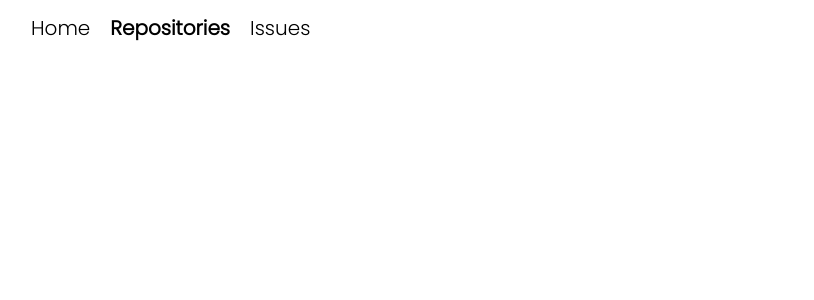
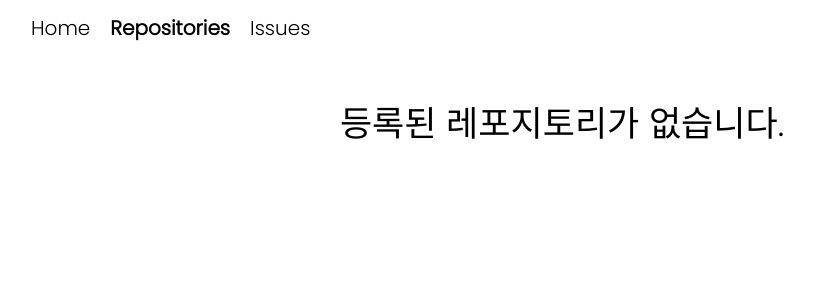
Before and after one commit to peacemaker474/searchRepository, a React (Create React App) app: page /repos in a window 1280 px wide. Shown: the top 300 px of the page, without its empty margins (78-892 px from the left). Built offline with nearby package versions, Linux system fonts and the light colour scheme.

Commit message:
[FIX] Error Repositories Page not re-render
레포지토리 페이지 리렌더링이 안 일어나는 현상 수정

```diff
--- a/src/components/Repository/Repositories.jsx
+++ b/src/components/Repository/Repositories.jsx
@@ -2,12 +2,11 @@ import React from 'react';
 import styled from 'styled-components';
 import Toggle from './Toggle';
 
-export default function Repositories({ repos }) {
-    console.log(repos);
+export default function Repositories({ repos, setRepos }) {
     return (
-        <RepositoriesWrapper repos={repos?.length === 0 ? true : false}>
+        <RepositoriesWrapper repos={!repos || repos?.length === 0 ? true : false}>
             {
-                repos?.length === 0 ? <NoneReposTitle> 등록된 레포지토리가 없습니다. </NoneReposTitle> :
+                !repos || repos?.length === 0 ? <NoneReposTitle> 등록된 레포지토리가 없습니다. </NoneReposTitle> :
                     repos?.map((item) => (
                         <RepositoryList key={item.id} data-name={item.name}>
                             <RepoHeader>
@@ -22,7 +21,7 @@ export default function Repositories({ repos }) {
                                 </OnwerBox>
                                 <RepoUpdated> Updated {item.updated_at.slice(0, 10).replaceAll(",", "-")} </RepoUpdated>
                             </RepoFooter>
-                            <Toggle repoId={item.id} />
+                            <Toggle repoId={item.id} setRepos={setRepos} repos={repos} />
                         </RepositoryList>
                     ))
             }
--- a/src/components/Repository/Toggle.jsx
+++ b/src/components/Repository/Toggle.jsx
@@ -2,7 +2,7 @@ import React, { useState } from 'react';
 import styled from 'styled-components';
 import { removeReposData } from '../../network/api';
 
-export default function Toggle({ repoId }) {
+export default function Toggle({ repoId, repos, setRepos }) {
     const [isVisble, setIsVisble] = useState(false);
 
     const handleToggle = () => {
@@ -11,6 +11,8 @@ export default function Toggle({ repoId }) {
 
     const handleRemoveRepo = () => {
         removeReposData(repoId)
+        const newRepo = repos.filter((item) => String(item.id) !== String(repoId));
+        setRepos(newRepo);
     }
 
     return (
--- a/src/pages/ReposPage.jsx
+++ b/src/pages/ReposPage.jsx
@@ -13,12 +13,14 @@ export default function ReposPage() {
     const [repos, setRepos] = useState();
 
     useEffect(() => {
-        setRepos(getRegisterData());
+        const item = getRegisterData();
+        if (item || item?.length !== 0) setRepos(item);
+
     }, []);
 
     return (
         <ReposWrapper>
-            <Repositories repos={repos} />
+            <Repositories repos={repos} setRepos={setRepos} />
         </ReposWrapper>
     );
 }
```
